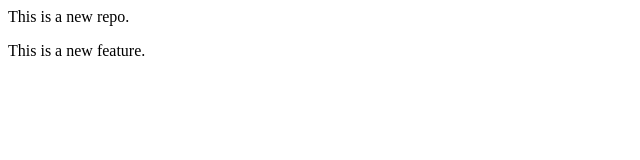
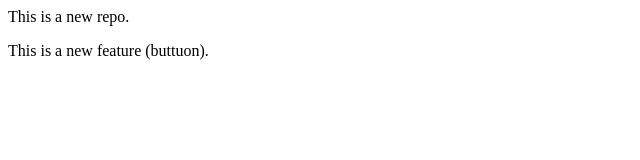
Before and after one commit to Nilay718/Localrepo, a plain HTML site: page index.html in a window 1280 px wide. Shown: the full height of the page, 0-640 px from the left. Drawn offline with Linux system fonts and the light colour scheme.

```diff
--- a/index.html
+++ b/index.html
@@ -1,2 +1,2 @@
 <p>This is a new repo.</p>
-<p>This is a new feature.</p>
+<p>This is a new feature (buttuon).</p>
```
